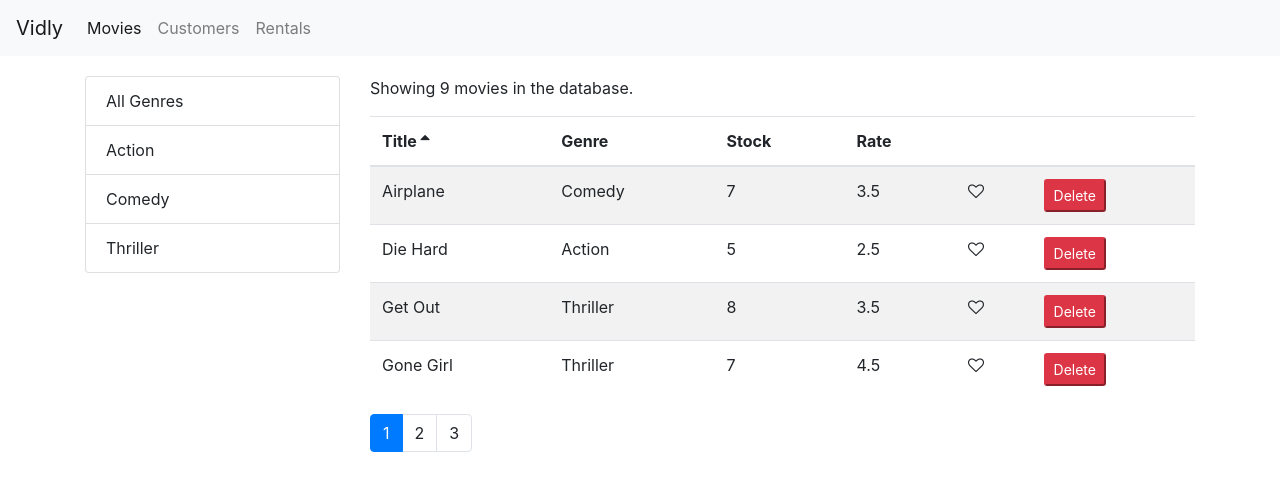
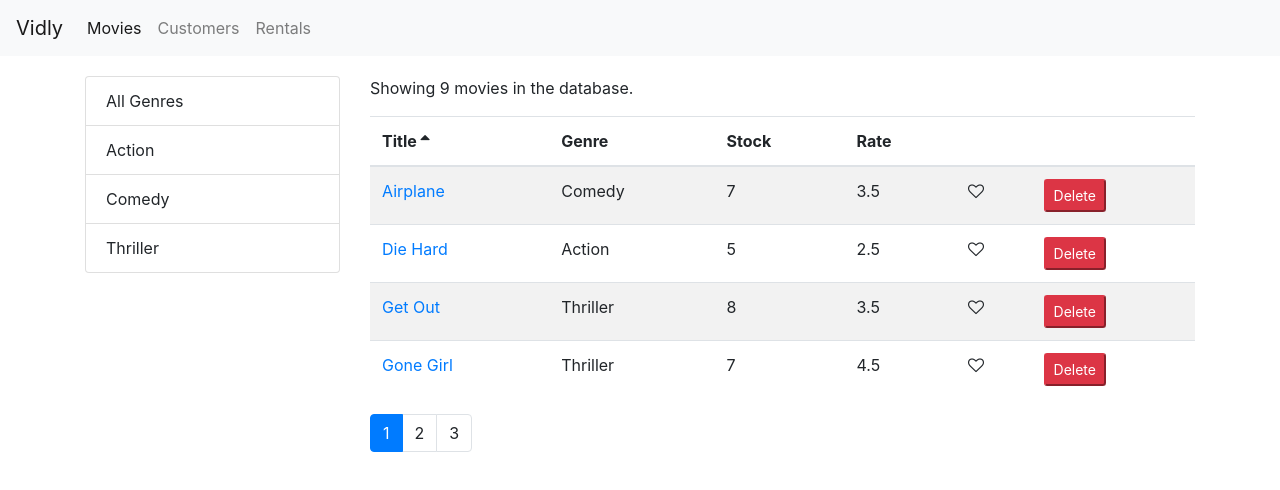
Before and after one commit to spade555/vidly-react, a React (Create React App) app: page /movies in a window 1280 px wide. Shown: the top 490 px of the page. Built offline with nearby package versions, Linux system fonts and the light colour scheme.

Commit message:
Link to MovieForm component added to movies in the table.

```diff
--- a/src/components/moviesTable.jsx
+++ b/src/components/moviesTable.jsx
@@ -1,10 +1,15 @@
 import React, { Component } from "react";
 import Like from "./common/like";
 import Table from "./common/table";
+import { Link } from "react-router-dom";
 
 class MoviesTable extends Component {
   columns = [
-    { path: "title", label: "Title" },
+    {
+      path: "title",
+      label: "Title",
+      content: movie => <Link to={`/movies/${movie._id}`}> {movie.title} </Link>
+    },
     { path: "genre.name", label: "Genre" },
     { path: "numberInStock", label: "Stock" },
     { path: "dailyRentalRate", label: "Rate" },
```
